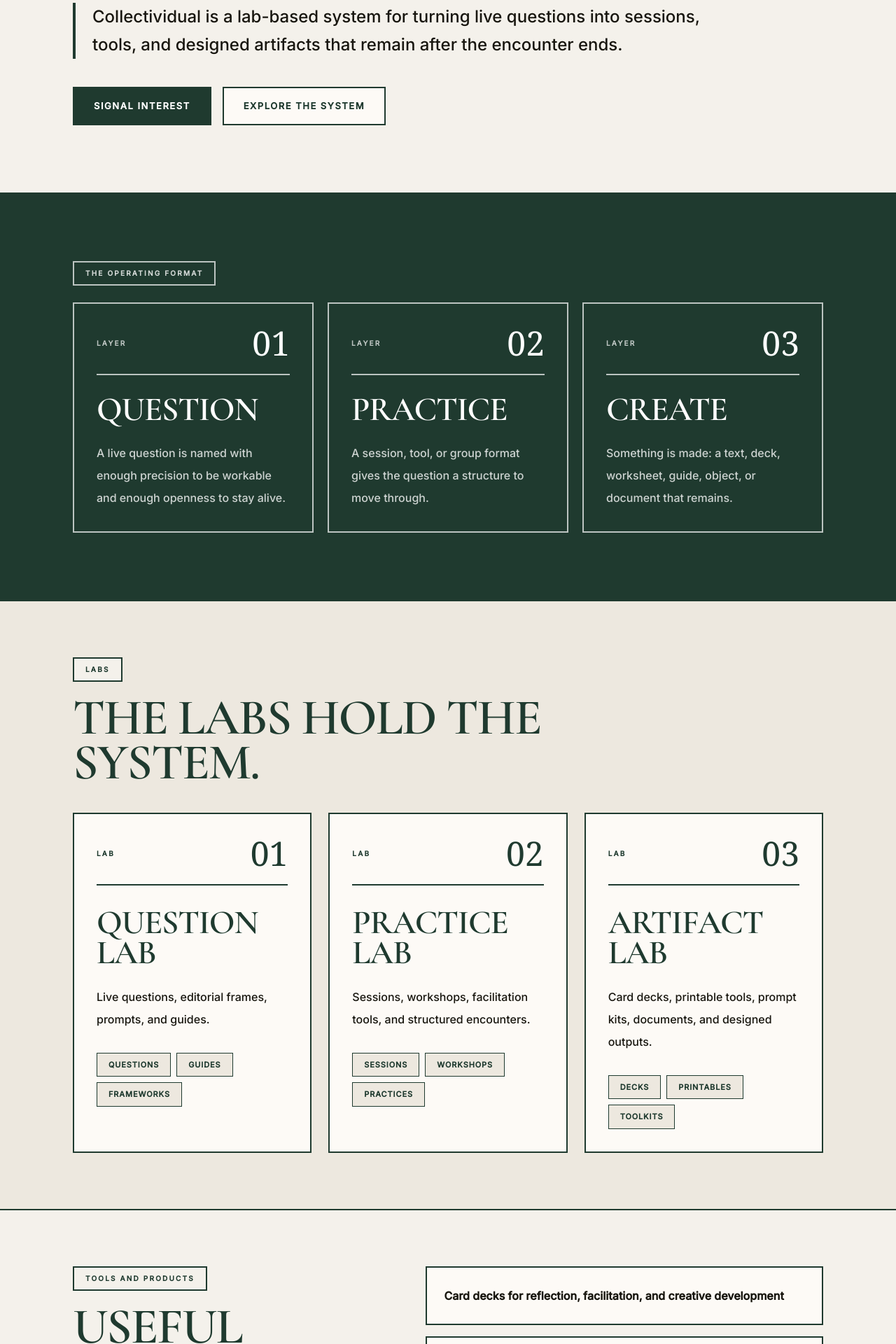
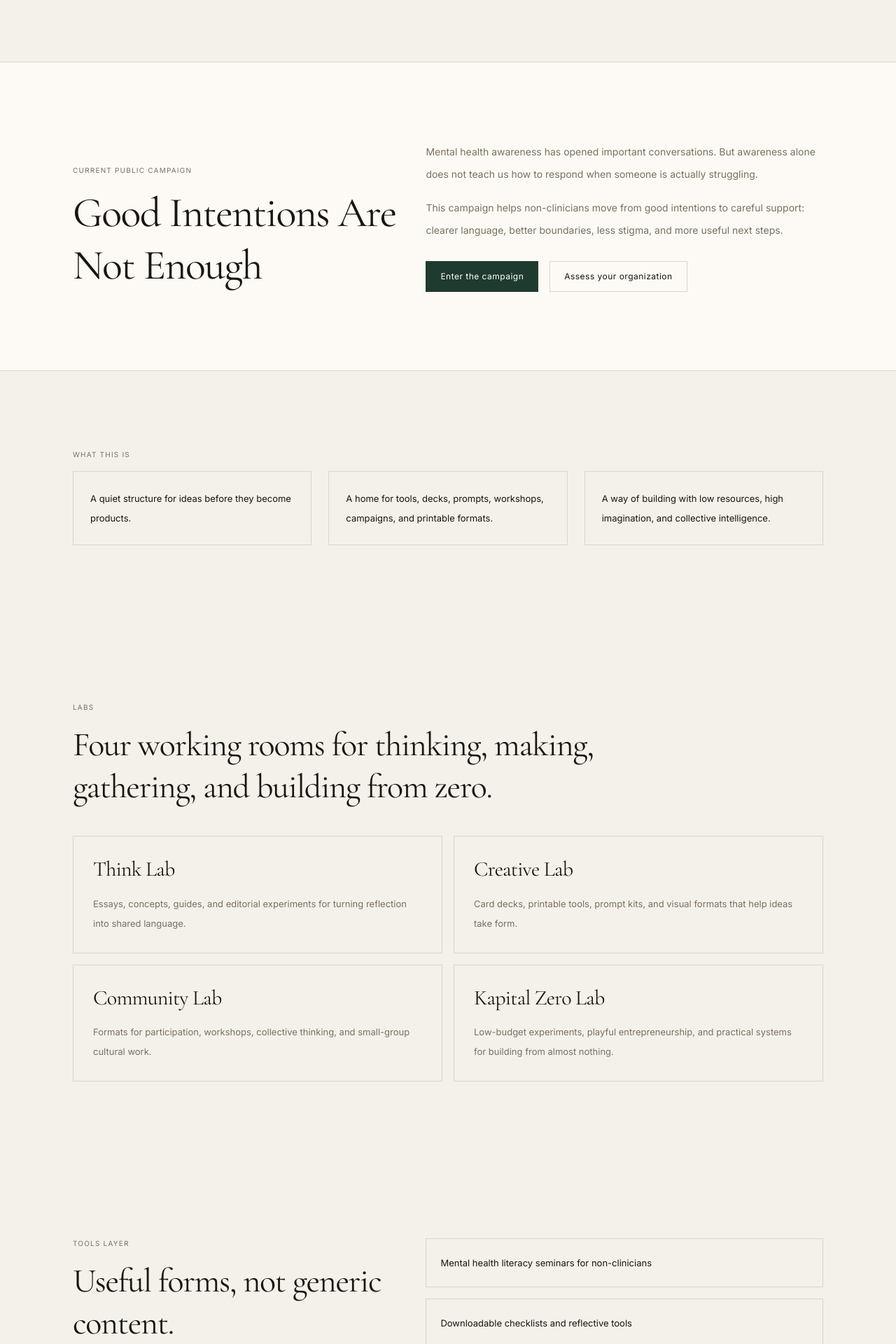
Before and after one commit to selaleakirmak-cmyk/collectividual-site, a Next.js app: page / in a window 1280 px wide. Shown: the part 620-2540 px from the top of the page at 70% size. Built offline with nearby package versions, Linux system fonts and the light colour scheme.

Commit message:
Replace homepage with mental health literacy campaign entry

```diff
--- a/app/page.tsx
+++ b/app/page.tsx
@@ -1,210 +1,190 @@
 import Link from "next/link";
 import Container from "@/components/site/Container";
 
-const layers = [
+const labs = [
   {
-    number: "01",
-    title: "Question",
+    title: "Think Lab",
     description:
-      "A live question is named with enough precision to be workable and enough openness to stay alive.",
+      "Essays, concepts, guides, and editorial experiments for turning reflection into shared language.",
+    href: "/labs#think-lab",
   },
   {
-    number: "02",
-    title: "Practice",
+    title: "Creative Lab",
     description:
-      "A session, tool, or group format gives the question a structure to move through.",
+      "Card decks, printable tools, prompt kits, and visual formats that help ideas take form.",
+    href: "/labs#creative-lab",
   },
   {
-    number: "03",
-    title: "Create",
+    title: "Community Lab",
     description:
-      "Something is made: a text, deck, worksheet, guide, object, or document that remains.",
+      "Formats for participation, workshops, collective thinking, and small-group cultural work.",
+    href: "/labs#community-lab",
+  },
+  {
+    title: "Kapital Zero Lab",
+    description:
+      "Low-budget experiments, playful entrepreneurship, and practical systems for building from almost nothing.",
+    href: "/labs#kapital-zero-lab",
   },
 ];
 
-const labs = [
-  {
-    title: "Question Lab",
-    description: "Live questions, editorial frames, prompts, and guides.",
-    items: ["Questions", "Guides", "Frameworks"],
-  },
-  {
-    title: "Practice Lab",
-    description: "Sessions, workshops, facilitation tools, and structured encounters.",
-    items: ["Sessions", "Workshops", "Practices"],
-  },
-  {
-    title: "Artifact Lab",
-    description: "Card decks, printable tools, prompt kits, documents, and designed outputs.",
-    items: ["Decks", "Printables", "Toolkits"],
-  },
+const tools = [
+  "Mental health literacy seminars for non-clinicians",
+  "Downloadable checklists and reflective tools",
+  "Assessment formats for organizations and communities",
+  "Card decks, prompt kits, and printable psycho-social resources",
 ];
-
-const products = [
-  "Card decks for reflection, facilitation, and creative development",
-  "Prompt kits that turn vague ideas into workable directions",
-  "Printable tools and worksheets for sessions, workshops, and learning",
-  "Guided session formats for small groups and collective thinking",
-];
-
-export const metadata = {
-  title: "Collectividual | Question Practice Create",
-  description:
-    "Collectividual creates labs, tools, sessions, card decks, prompt kits, and artifacts that help ideas take form.",
-};
 
 export default function HomePage() {
   return (
     <>
-      <section className="border-b-2 border-[var(--accent)] bg-[var(--bg)] py-16 md:py-24">
+      <section className="py-24 md:py-32">
         <Container>
-          <p className="mb-6 inline-flex border-2 border-[var(--accent)] px-4 py-2 text-[11px] font-black uppercase tracking-[0.22em] text-[var(--accent)]">
+          <p className="mb-5 text-[10px] uppercase tracking-[0.14em] text-[var(--muted)]">
             Collectividual
           </p>
-          <h1 className="max-w-6xl text-[4.3rem] font-black uppercase leading-[0.82] tracking-[-0.05em] text-[var(--accent)] md:text-[7rem] lg:text-[9rem]">
-            Question. Practice. Create.
+          <h1 className="max-w-5xl text-5xl leading-tight md:text-7xl">
+            Psycho-social tools for more careful collective life.
           </h1>
-          <p className="mt-10 max-w-4xl border-l-4 border-[var(--accent)] pl-6 text-[20px] font-medium leading-9 text-[var(--text)] md:text-[24px] md:leading-10">
-            Collectividual is a lab-based system for turning live questions into sessions, tools,
-            and designed artifacts that remain after the encounter ends.
+          <p className="mt-6 max-w-3xl text-[14px] leading-8 text-[var(--muted)]">
+            Collectividual is a place where one person can become a whole team: a lab for reflective tools,
+            creative formats, public campaigns, and ideas that need structure before they can meet the world.
           </p>
-          <div className="mt-10 flex flex-wrap gap-4">
+          <div className="mt-8 flex flex-wrap gap-4">
             <Link
-              href="/join"
-              className="border-2 border-[var(--accent)] bg-[var(--accent)] px-7 py-4 text-[13px] font-black uppercase tracking-[0.12em] text-white transition hover:-translate-y-1 hover:shadow-[0_8px_0_var(--text)]"
+              href="/campaigns/good-intentions-are-not-enough"
+              className="border border-[var(--accent)] bg-[var(--accent)] px-5 py-3 text-[12px] tracking-[0.04em] text-white transition hover:bg-[var(--accent-light)]"
             >
-              Signal interest
+              See current campaign
             </Link>
             <Link
-              href="/labs"
-              className="border-2 border-[var(--accent)] bg-[var(--surface)] px-7 py-4 text-[13px] font-black uppercase tracking-[0.12em] text-[var(--accent)] transition hover:-translate-y-1 hover:shadow-[0_8px_0_var(--accent)]"
+              href="/tools/mental-health-literacy-checklists"
+              className="border border-[var(--border)] px-5 py-3 text-[12px] tracking-[0.04em] text-[var(--text)]"
             >
-              Explore the system
+              Download free tools
             </Link>
           </div>
         </Container>
       </section>
 
-      <section className="border-b-2 border-[var(--accent)] bg-[var(--accent)] py-16 text-white md:py-24">
+      <section className="border-y border-[var(--border)] bg-[var(--surface)] py-20 md:py-28">
+        <Container className="grid gap-10 md:grid-cols-[0.9fr_1.1fr] md:items-end">
+          <div>
+            <p className="mb-4 text-[10px] uppercase tracking-[0.12em] text-[var(--muted)]">
+              Current public campaign
+            </p>
+            <h2 className="max-w-4xl text-4xl leading-tight md:text-6xl">
+              Good Intentions Are Not Enough
+            </h2>
+          </div>
+          <div>
+            <p className="text-[14px] leading-8 text-[var(--muted)]">
+              Mental health awareness has opened important conversations. But awareness alone does not teach us how to respond when someone is actually struggling.
+            </p>
+            <p className="mt-4 text-[14px] leading-8 text-[var(--muted)]">
+              This campaign helps non-clinicians move from good intentions to careful support: clearer language, better boundaries, less stigma, and more useful next steps.
+            </p>
+            <div className="mt-7 flex flex-wrap gap-4">
+              <Link
+                href="/campaigns/good-intentions-are-not-enough"
+                className="border border-[var(--accent)] bg-[var(--accent)] px-5 py-3 text-[12px] tracking-[0.04em] text-white transition hover:bg-[var(--accent-light)]"
+              >
+                Enter the campaign
+              </Link>
+              <Link
+                href="/assessment/mental-health-literacy"
+                className="border border-[var(--border)] px-5 py-3 text-[12px] tracking-[0.04em] text-[var(--text)]"
+              >
+                Assess your organization
+              </Link>
+            </div>
+          </div>
+        </Container>
+      </section>
+
+      <section className="pb-20 pt-20 md:pb-28 md:pt-28">
         <Container>
-          <p className="mb-6 inline-flex border-2 border-white/70 px-4 py-2 text-[10px] font-black uppercase tracking-[0.22em] text-white/80">
-            The operating format
+          <p className="mb-4 text-[10px] uppercase tracking-[0.12em] text-[var(--muted)]">
+            What this is
           </p>
-          <div className="grid gap-5 md:grid-cols-3">
-            {layers.map((layer) => (
-              <div key={layer.title} className="border-2 border-white/70 p-7 md:p-8">
-                <div className="mb-7 flex items-center justify-between border-b-2 border-white/70 pb-5">
-                  <p className="text-[10px] font-black uppercase tracking-[0.22em] text-white/70">
-                    Layer
-                  </p>
-                  <span className="font-serif text-5xl leading-none text-white">{layer.number}</span>
-                </div>
-                <h2 className="text-5xl font-black uppercase leading-[0.9] tracking-[-0.04em] text-white">
-                  {layer.title}
-                </h2>
-                <p className="mt-6 text-[16px] font-medium leading-8 text-white/78">
-                  {layer.description}
-                </p>
+          <div className="grid gap-6 md:grid-cols-3">
+            {[
+              "A quiet structure for ideas before they become products.",
+              "A home for tools, decks, prompts, workshops, campaigns, and printable formats.",
+              "A way of building with low resources, high imagination, and collective intelligence.",
+            ].map((item) => (
+              <div key={item} className="border border-[var(--border)] p-6 text-[13px] leading-7 text-[var(--text)]">
+                {item}
               </div>
             ))}
           </div>
         </Container>
       </section>
 
-      <section className="border-b-2 border-[var(--accent)] bg-[var(--surface-soft)] py-14 md:py-20">
+      <section className="py-20 md:py-28">
         <Container>
-          <div className="mb-10 max-w-4xl">
-            <p className="mb-5 inline-flex border-2 border-[var(--accent)] bg-[var(--bg)] px-4 py-2 text-[10px] font-black uppercase tracking-[0.22em] text-[var(--accent)]">
-              Labs
-            </p>
-            <h2 className="text-5xl font-black uppercase leading-[0.88] tracking-[-0.04em] text-[var(--accent)] md:text-7xl">
-              The labs hold the system.
-            </h2>
-          </div>
-
-          <div className="grid gap-6 md:grid-cols-3">
-            {labs.map((lab, index) => (
+          <p className="mb-4 text-[10px] uppercase tracking-[0.12em] text-[var(--muted)]">Labs</p>
+          <h2 className="max-w-4xl text-4xl leading-tight md:text-5xl">
+            Four working rooms for thinking, making, gathering, and building from zero.
+          </h2>
+          <div className="mt-10 grid gap-4 md:grid-cols-2">
+            {labs.map((lab) => (
               <Link
                 key={lab.title}
-                href="/labs"
-                className="group border-2 border-[var(--accent)] bg-[var(--surface)] p-8 transition hover:-translate-y-1 hover:bg-white hover:shadow-[0_14px_0_var(--accent)]"
+                href={lab.href}
+                className="border border-[var(--border)] p-7 transition hover:border-[var(--accent)]"
               >
-                <div className="mb-8 flex items-center justify-between border-b-2 border-[var(--accent)] pb-5">
-                  <p className="text-[10px] font-black uppercase tracking-[0.22em] text-[var(--accent)]">
-                    Lab
-                  </p>
-                  <span className="font-serif text-5xl leading-none text-[var(--accent)]">
-                    0{index + 1}
-                  </span>
-                </div>
-                <h3 className="text-5xl font-black uppercase leading-[0.9] tracking-[-0.04em] text-[var(--accent)]">
-                  {lab.title}
-                </h3>
-                <p className="mt-6 text-[16px] font-medium leading-8 text-[var(--text)]">{lab.description}</p>
-                <div className="mt-8 flex flex-wrap gap-2">
-                  {lab.items.map((item) => (
-                    <span
-                      key={item}
-                      className="border border-[var(--accent)] bg-[var(--surface-soft)] px-4 py-2 text-[11px] font-black uppercase tracking-[0.08em] text-[var(--accent)]"
-                    >
-                      {item}
-                    </span>
-                  ))}
-                </div>
+                <h3 className="text-3xl leading-tight">{lab.title}</h3>
+                <p className="mt-4 text-[13px] leading-7 text-[var(--muted)]">{lab.description}</p>
               </Link>
             ))}
           </div>
         </Container>
       </section>
 
-      <section className="border-b-2 border-[var(--accent)] bg-[var(--bg)] py-14 md:py-20">
+      <section className="py-20 md:py-28">
         <Container className="grid gap-10 md:grid-cols-[0.9fr_1.1fr]">
           <div>
-            <p className="mb-5 inline-flex border-2 border-[var(--accent)] px-4 py-2 text-[10px] font-black uppercase tracking-[0.22em] text-[var(--accent)]">
-              Tools and products
-            </p>
-            <h2 className="text-5xl font-black uppercase leading-[0.88] tracking-[-0.04em] text-[var(--accent)] md:text-7xl">
-              Useful forms, not generic content.
-            </h2>
-            <Link
-              href="/tools"
-              className="mt-8 inline-flex border-2 border-[var(--accent)] bg-[var(--accent)] px-6 py-3 text-[12px] font-black uppercase tracking-[0.12em] text-white transition hover:-translate-y-1 hover:shadow-[0_8px_0_var(--text)]"
-            >
-              Browse tools
-            </Link>
+            <p className="mb-4 text-[10px] uppercase tracking-[0.12em] text-[var(--muted)]">Tools layer</p>
+            <h2 className="text-4xl leading-tight md:text-5xl">Useful forms, not generic content.</h2>
           </div>
           <div className="grid gap-4">
-            {products.map((product) => (
-              <div
-                key={product}
-                className="border-2 border-[var(--accent)] bg-[var(--surface)] p-6 text-[16px] font-semibold leading-8 text-[var(--text)] transition hover:-translate-y-1 hover:shadow-[0_10px_0_var(--accent)]"
-              >
-                {product}
+            {tools.map((tool) => (
+              <div key={tool} className="border border-[var(--border)] p-5 text-[13px] leading-7 text-[var(--text)]">
+                {tool}
               </div>
             ))}
+            <Link href="/seminars/mental-health-literacy" className="mt-3 inline-flex text-[12px] tracking-[0.06em] text-[var(--accent)]">
+              View the mental health literacy seminar →
+            </Link>
           </div>
         </Container>
       </section>
 
-      <section className="bg-[var(--surface-soft)] py-16 md:py-24">
+      <section className="py-20 md:py-28">
         <Container>
-          <div className="border-2 border-[var(--accent)] bg-[var(--accent)] p-8 text-white shadow-[0_18px_0_var(--text)] md:p-12 lg:p-14">
-            <p className="mb-5 inline-flex border-2 border-white/70 px-4 py-2 text-[11px] font-black uppercase tracking-[0.22em] text-white/80">
-              Participate
+          <div className="border border-[var(--border)] p-8 md:p-12">
+            <p className="mb-4 text-[10px] uppercase tracking-[0.12em] text-[var(--muted)]">Start here</p>
+            <h2 className="max-w-3xl text-4xl leading-tight md:text-5xl">
+              We are on a mission to spread mental health literacy.
+            </h2>
+            <p className="mt-5 max-w-2xl text-[13px] leading-7 text-[var(--muted)]">
+              Move beyond shallow awareness toward careful communication, clearer boundaries, and more useful support.
             </p>
-            <h2 className="max-w-4xl text-5xl font-black uppercase leading-[0.88] tracking-[-0.04em] md:text-7xl lg:text-8xl">
-              Join before the formats become finished products.
-            </h2>
-            <p className="mt-8 max-w-3xl border-l-4 border-white/70 pl-6 text-[18px] font-medium leading-9 text-white/75">
-              Signal interest if you want early notes, tool previews, session invitations, printable experiments,
-              and unfinished questions before they become public artifacts.
-            </p>
-            <Link
-              href="/join"
-              className="mt-10 inline-flex border-2 border-white bg-[#dfe7e2] px-7 py-4 text-[15px] font-black uppercase tracking-[0.1em] text-[var(--accent)] transition hover:-translate-y-1 hover:shadow-[0_8px_0_white]"
-            >
-              Signal interest
-            </Link>
+            <div className="mt-8 flex flex-wrap gap-4">
+              <Link
+                href="/campaigns/good-intentions-are-not-enough"
+                className="inline-flex border border-[var(--accent)] bg-[var(--accent)] px-5 py-3 text-[12px] tracking-[0.04em] text-white transition hover:bg-[var(--accent-light)]"
+              >
+                Explore the campaign
+              </Link>
+              <Link
+                href="/book/free-consultation"
+                className="inline-flex border border-[var(--border)] px-5 py-3 text-[12px] tracking-[0.04em] text-[var(--text)]"
+              >
+                Book a call
+              </Link>
+            </div>
           </div>
         </Container>
       </section>
```
